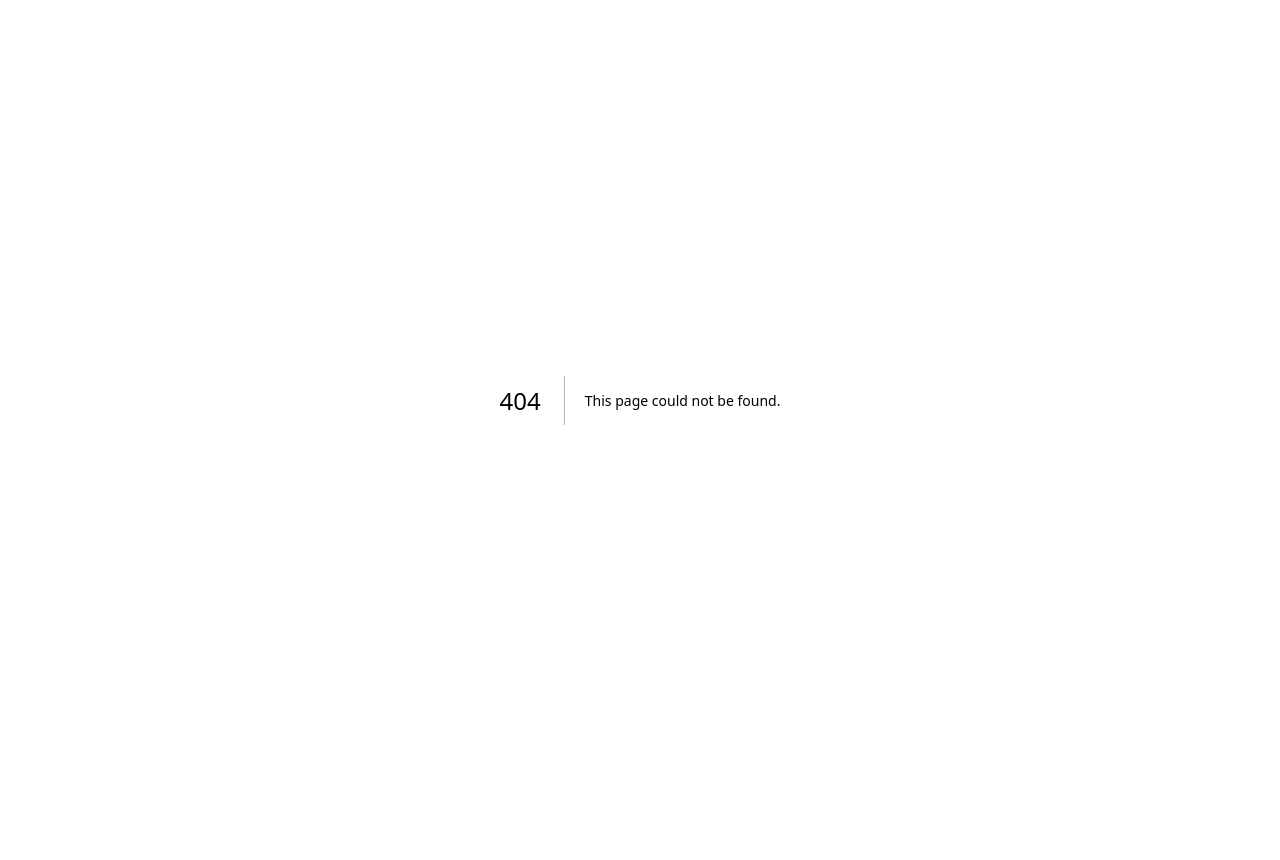
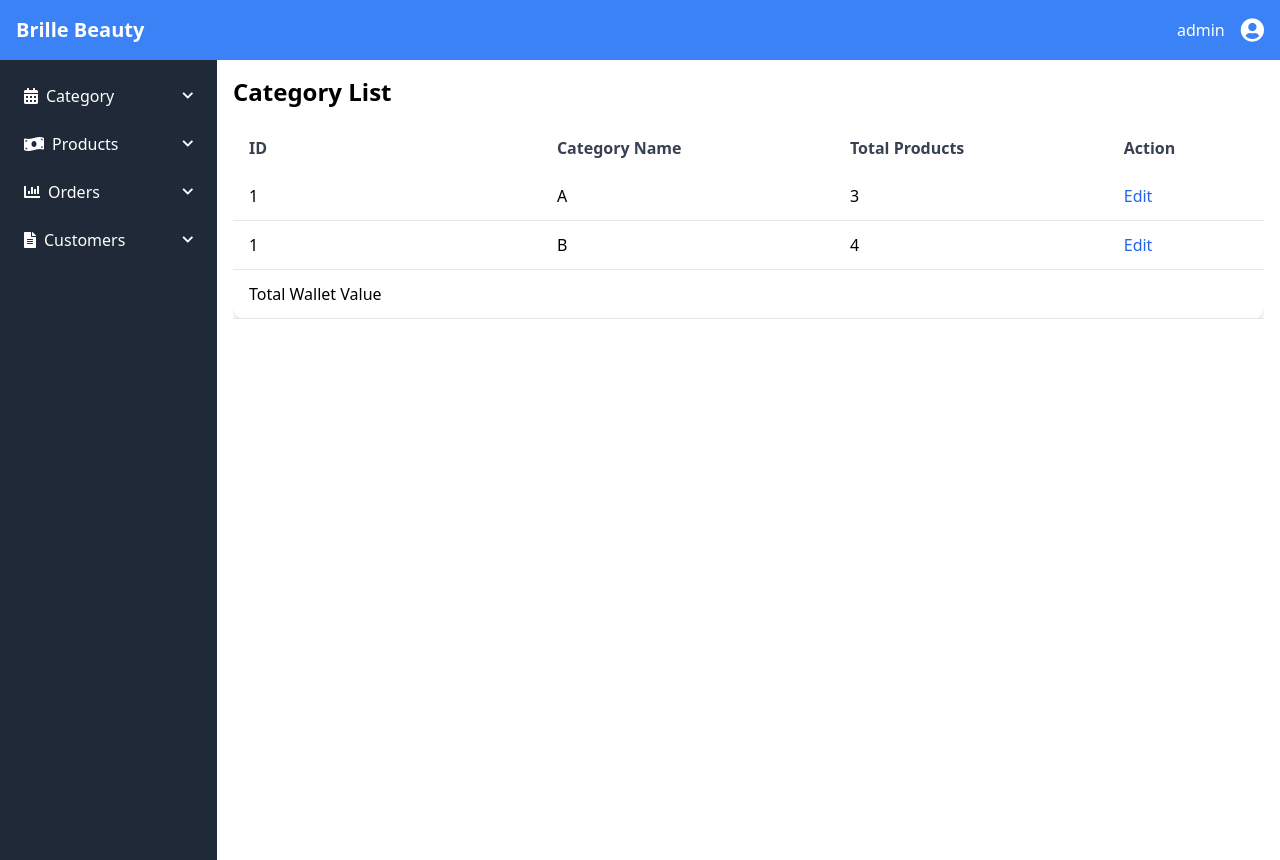
Before and after one commit to tannv6/BrilleBeauty, a Next.js app: page /admin/category/list in a window 1280 px wide. Before the commit this address had no page. Before the commit the page ends 800 px from the top, so only its background shows below. Built offline with nearby package versions, Linux system fonts and the light colour scheme.

Commit message:
add admin

```diff
--- /dev/null
+++ b/src/pages/admin/category/list.tsx
@@ -0,0 +1,61 @@
+import React from "react";
+import Layout from "../components/Layout";
+import Link from "next/link";
+
+function list() {
+  return (
+    <Layout>
+      <h1 className="text-2xl font-bold mb-4">Category List</h1>
+      <div className="flex items-center justify-center">
+        <div className="min-w-full overflow-x-auto">
+          <table className="min-w-full bg-white shadow-md rounded-xl">
+            <thead>
+              <tr className="bg-blue-gray-100 text-gray-700">
+                <th className="py-3 px-4 text-left">ID</th>
+                <th className="py-3 px-4 text-left">Category Name</th>
+                <th className="py-3 px-4 text-left">Total Products</th>
+                <th className="py-3 px-4 text-left">Action</th>
+              </tr>
+            </thead>
+            <tbody className="text-blue-gray-900">
+              <tr className="border-b border-blue-gray-200">
+                <td className="py-3 px-4">1</td>
+                <td className="py-3 px-4">A</td>
+                <td className="py-3 px-4">3</td>
+                <td className="py-3 px-4">
+                  <Link
+                    href=""
+                    className="font-medium text-blue-600 hover:text-blue-800"
+                  >
+                    Edit
+                  </Link>
+                </td>
+              </tr>
+              <tr className="border-b border-blue-gray-200">
+                <td className="py-3 px-4">1</td>
+                <td className="py-3 px-4">B</td>
+                <td className="py-3 px-4">4</td>
+                <td className="py-3 px-4">
+                  <Link
+                    href=""
+                    className="font-medium text-blue-600 hover:text-blue-800"
+                  >
+                    Edit
+                  </Link>
+                </td>
+              </tr>
+              <tr className="border-b border-blue-gray-200">
+                <td className="py-3 px-4 font-medium">Total Wallet Value</td>
+                <td className="py-3 px-4" />
+                <td className="py-3 px-4" />
+                <td className="py-3 px-4" />
+              </tr>
+            </tbody>
+          </table>
+        </div>
+      </div>
+    </Layout>
+  );
+}
+
+export default list;
--- /dev/null
+++ b/src/pages/admin/components/Layout.tsx
@@ -0,0 +1,174 @@
+import React, { useState } from "react";
+import Head from "next/head";
+import Link from "next/link";
+function Layout({ children }: any) {
+  const [activeMenu, setActiveMenu] = useState(0);
+  const handleChangeMenu = (id: number) => {
+    if (activeMenu == id) {
+      setActiveMenu(0);
+    } else {
+      setActiveMenu(id);
+    }
+  };
+  return (
+    <>
+      <Head>
+        <title>Brille Beauty CMS</title>
+        <link
+          href="https://cdn.jsdelivr.net/npm/tailwindcss@2.2.19/dist/tailwind.min.css"
+          rel="stylesheet"
+        />
+        <link
+          href="https://cdnjs.cloudflare.com/ajax/libs/font-awesome/5.15.3/css/all.min.css"
+          rel="stylesheet"
+        />
+      </Head>
+      <nav className="bg-blue-500 p-4 flex items-center justify-between">
+        <div>
+          <h1 className="text-white text-xl font-semibold">Brille Beauty</h1>
+        </div>
+        <div className="flex items-center space-x-4">
+          <span className="text-white">{"admin"}</span>
+          <i className="fas fa-user-circle text-white text-2xl" />
+        </div>
+      </nav>
+      <div className="flex">
+        <aside className="bg-gray-800 text-white w-64 min-h-screen p-4">
+          <nav>
+            <ul className="space-y-2">
+              <li className="opcion-con-desplegable">
+                <div
+                  onClick={() => handleChangeMenu(1)}
+                  className="flex items-center justify-between p-2 hover:bg-gray-700"
+                >
+                  <div className="flex items-center">
+                    <i className="fas fa-calendar-alt mr-2" />
+                    <span>Category</span>
+                  </div>
+                  <i className="fas fa-chevron-down text-xs" />
+                </div>
+                <ul
+                  className={`desplegable ml-4 ${
+                    activeMenu === 1 ? "" : "hidden"
+                  }`}
+                >
+                  <li>
+                    <Link
+                      href="/admin/category/list"
+                      className="block p-2 hover:bg-gray-700 flex items-center"
+                    >
+                      <i className="fas fa-chevron-right mr-2 text-xs" />
+                      Categories List
+                    </Link>
+                  </li>
+                  <li>
+                    <Link
+                      href=""
+                      className="block p-2 hover:bg-gray-700 flex items-center"
+                    >
+                      <i className="fas fa-chevron-right mr-2 text-xs" />
+                      Add Category
+                    </Link>
+                  </li>
+                </ul>
+              </li>
+              <li className="opcion-con-desplegable">
+                <div
+                  onClick={() => handleChangeMenu(2)}
+                  className="flex items-center justify-between p-2 hover:bg-gray-700"
+                >
+                  <div className="flex items-center">
+                    <i className="fas fa-money-bill-wave mr-2" />
+                    <span>Products</span>
+                  </div>
+                  <i className="fas fa-chevron-down text-xs" />
+                </div>
+                <ul
+                  className={`desplegable ml-4 ${
+                    activeMenu === 2 ? "" : "hidden"
+                  }`}
+                >
+                  <li>
+                    <Link
+                      href=""
+                      className="block p-2 hover:bg-gray-700 flex items-center"
+                    >
+                      <i className="fas fa-chevron-right mr-2 text-xs" />
+                      Products List
+                    </Link>
+                  </li>
+                  <li>
+                    <Link
+                      href=""
+                      className="block p-2 hover:bg-gray-700 flex items-center"
+                    >
+                      <i className="fas fa-chevron-right mr-2 text-xs" />
+                      Add New Product
+                    </Link>
+                  </li>
+                </ul>
+              </li>
+              <li className="opcion-con-desplegable">
+                <div
+                  onClick={() => handleChangeMenu(3)}
+                  className="flex items-center justify-between p-2 hover:bg-gray-700"
+                >
+                  <div className="flex items-center">
+                    <i className="fas fa-chart-bar mr-2" />
+                    <span>Orders</span>
+                  </div>
+                  <i className="fas fa-chevron-down text-xs" />
+                </div>
+                <ul
+                  className={`desplegable ml-4 ${
+                    activeMenu === 3 ? "" : "hidden"
+                  }`}
+                >
+                  <li>
+                    <Link
+                      href=""
+                      className="block p-2 hover:bg-gray-700 flex items-center"
+                    >
+                      <i className="fas fa-chevron-right mr-2 text-xs" />
+                      Orders List
+                    </Link>
+                  </li>
+                </ul>
+              </li>
+              <li className="opcion-con-desplegable">
+                <div
+                  onClick={() => handleChangeMenu(4)}
+                  className="flex items-center justify-between p-2 hover:bg-gray-700"
+                >
+                  <div className="flex items-center">
+                    <i className="fas fa-file-alt mr-2" />
+                    <span>Customers</span>
+                  </div>
+                  <i className="fas fa-chevron-down text-xs" />
+                </div>
+                <ul
+                  className={`desplegable ml-4 ${
+                    activeMenu === 4 ? "" : "hidden"
+                  }`}
+                >
+                  <li>
+                    <Link
+                      href=""
+                      className="block p-2 hover:bg-gray-700 flex items-center"
+                    >
+                      <i className="fas fa-chevron-right mr-2 text-xs" />
+                      Customers List
+                    </Link>
+                  </li>
+                </ul>
+              </li>
+            </ul>
+          </nav>
+        </aside>
+        <main className="container mx-auto p-4">{children}</main>
+      </div>
+    </>
+  );
+}
+
+export default Layout;
--- a/src/pages/admin/index.tsx
+++ b/src/pages/admin/index.tsx
@@ -2,15 +2,17 @@ import React, { FormEvent } from "react";
 import "@/app/globals.css";
 import Link from "next/link";
 import connectDB from "@/app/db";
+import { useRouter } from "next/router";
 function index() {
+  const router = useRouter();
   async function onSubmit(event: FormEvent<HTMLFormElement>) {
-        event.preventDefault()
+    event.preventDefault();
 
     const formData = new FormData(event.currentTarget);
     // const connect= await connectDB();
     // const response = await connect.execute("SELECT * FROM admin");
     // console.log(response);
-
+    router.push('/admin/category/list')
   }
   return (
     <section className="bg-gray-50 dark:bg-gray-900">
```
Lines whose indentation alone changed are shown as unchanged.
